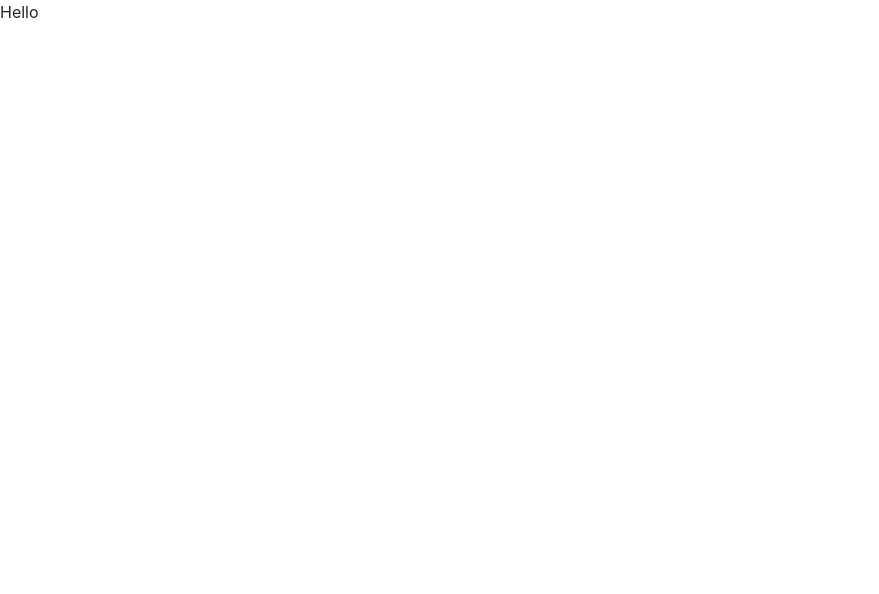
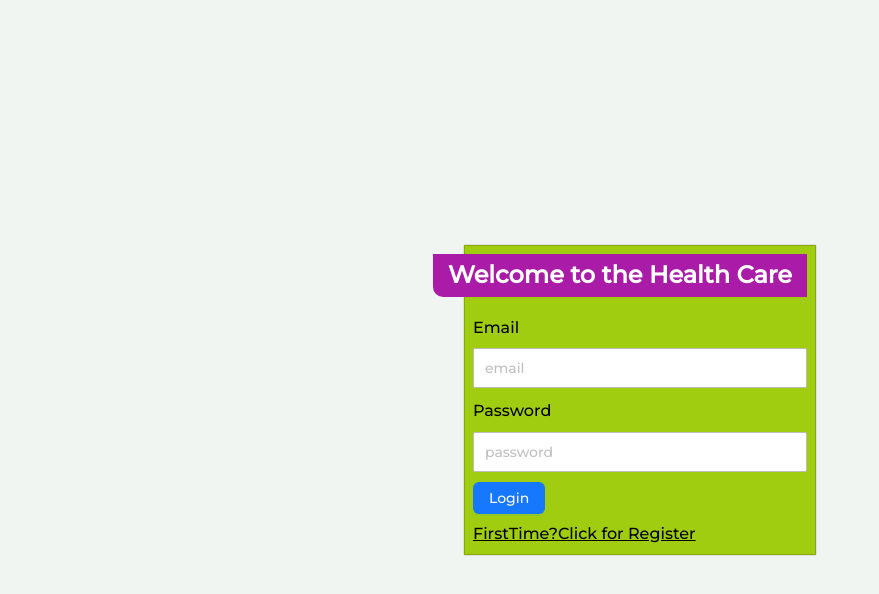
Before and after one commit to Diwakar827/doctors, a React (Create React App) app in the folder client/: page /login in a window 1280 px wide. Shown: the top 594 px of the page, without its empty margins (0-879 px from the left). Built offline with nearby package versions, Linux system fonts and the light colour scheme.

Commit message:
created login and signp form

```diff
--- a/client/src/App.js
+++ b/client/src/App.js
@@ -1,8 +1,17 @@
+
+import React from "react";
+import Login from "./pages/Login";
+import { Route,Routes } from "react-router-dom";
+import Register from "./pages/Register";
+function App() {
+  return (
+
+    <Routes>
+     <Route path="/login" element={<Login />}></Route>
+     <Route path="/register" element={<Register></Register>}></Route>
+    </Routes>
 
 
-function App() {
-  return (
-    <>Hello </>
   );
 }
 
--- a/client/src/index.css
+++ b/client/src/index.css
@@ -1,13 +1,101 @@
-body {
-  margin: 0;
-  font-family: -apple-system, BlinkMacSystemFont, 'Segoe UI', 'Roboto', 'Oxygen',
-    'Ubuntu', 'Cantarell', 'Fira Sans', 'Droid Sans', 'Helvetica Neue',
-    sans-serif;
-  -webkit-font-smoothing: antialiased;
-  -moz-osx-font-smoothing: grayscale;
+@import url('https://fonts.googleapis.com/css2?family=Montserrat:wght@500&display=swap');
+
+*{
+  font-family: 'Montserrat', sans-serif !important;
 }
 
-code {
-  font-family: source-code-pro, Menlo, Monaco, Consolas, 'Courier New',
-    monospace;
+/* antd override */
+input{
+  border-radius: 2px !important;
+  border: 1px solid rgba(128, 128, 128, 0.521) !important;
+  height: 40px !important;
 }
+input:focus , .ant-picker{
+  outline: none !important;
+  box-shadow: none !important;
+  border: 1px solid gray !important;
+}
+label{
+  font-size: 16px !important;
+  color: black !important;
+}
+.ant-form-item{
+  margin: 10px 0 !important;;
+}
+.ant-picker-input input{
+  border: none !important;
+}
+.ant-picker{
+  border-radius: 2px !important;
+  border: 1px solid rgba(128, 128, 128, 0.521) !important;
+  height: 40px !important;
+}
+/* Common styling */
+
+.spinner-parent{
+  display: flex;
+  justify-content: center;
+  align-items: center;
+  background-color: rgba(0, 0, 0, 0.704);
+  position: fixed;
+  top: 0;
+  left: 0;
+  width: 100%;
+  height: 100%;
+  z-index: 9999;
+}
+.spinner-border{
+  width: 5rem;
+  height: 5rem;
+  color: white !important;
+}
+
+.page-title{
+  font-size: 25px;
+  color: rgba(0, 0, 0, 0.833);
+  font-weight: bold;
+}
+.card-title{
+  font-size: 22px;
+  font-weight: bold;
+  color: rgba(0, 0, 0, 0.627);
+
+}
+.normal-text{
+  font-size: 1rem;
+}
+.card{
+  box-shadow: 0 0 2px rgb(189, 188, 188);
+  border-radius: 0 !important;
+}
+.primary-button{
+  background-color: #005555 !important;
+  border-color: #005555 !important;
+  height: 40px !important;
+  width: 100% !important;
+  color: white !important;
+  font-size: 16px !important;
+  width: max-content !important;
+}
+.full-width-button{
+  width: 100% !important;
+}
+p{
+  color: rgba(0, 0, 0, 0.673) !important;
+  padding: 0 !important;
+  margin: 0 !important;
+}
+
+.anchor{
+  color: black !important;
+  text-decoration: underline;
+  cursor: pointer;
+  font-size: 16px !important;
+}
+.anchor:hover{
+  text-decoration: underline !important;
+}
+
+.cursor-pointer{
+  cursor: pointer;
+}
--- a/client/src/index.js
+++ b/client/src/index.js
@@ -3,12 +3,13 @@ import ReactDOM from 'react-dom/client';
 import './index.css';
 import App from './App';
 import reportWebVitals from './reportWebVitals';
+import { BrowserRouter } from 'react-router-dom';
 
 const root = ReactDOM.createRoot(document.getElementById('root'));
 root.render(
-  <React.StrictMode>
+  <BrowserRouter>
     <App />
-  </React.StrictMode>
+    </BrowserRouter>
 );
 
 reportWebVitals();
--- /dev/null
+++ b/client/src/pages/Login.js
@@ -0,0 +1,29 @@
+import React from 'react';
+import { Button, Form, Input } from "antd";
+import { Link} from "react-router-dom";
+import '../styles/Logandregister.css';
+
+const Login = () => {
+    return (
+
+        <div className="authentication">
+        <div className="authenticationForm card p-2" >
+          <h1 className="card-title">Welcome to the Health Care</h1>
+
+          <Form layout="vertical" >
+
+             <Form.Item label="Email" name="email">
+              <Input placeholder="email" />
+            </Form.Item>
+            <Form.Item label="Password" name="password">
+              <Input placeholder="password" />
+            </Form.Item>
+            <Button type="primary" htmlType="submit">Login</Button>
+          </Form>
+          <Link to='/register' className="anchor mt-2" >FirstTime?Click for Register</Link>
+        </div>
+      </div>
+    );
+};
+
+export default Login;
--- /dev/null
+++ b/client/src/pages/Register.js
@@ -0,0 +1,30 @@
+import React from 'react';
+
+import { Button, Form, Input } from "antd";
+import { Link} from "react-router-dom";
+import '../styles/Logandregister.css';
+
+const Register = () => {
+    return (
+
+        <div className="authentication">
+        <div className="authenticationForm card p-2" >
+          <h1 className="card-title">Welcome to the Health Care</h1>
+
+          <Form layout="vertical" >
+
+             <Form.Item label="Email" name="email">
+              <Input placeholder="email" />
+            </Form.Item>
+            <Form.Item label="Password" name="password">
+              <Input placeholder="password" />
+            </Form.Item>
+            <Button type="primary" htmlType="submit">Register</Button>
+          </Form>
+          <Link to='/login' className="anchor mt-2" >Click for Login</Link>
+        </div>
+      </div>
+    );
+};
+
+export default Register;
--- /dev/null
+++ b/client/src/styles/Logandregister.css
@@ -0,0 +1,26 @@
+
+/* authentication pages */
+
+.authentication{
+    height: 100vh;
+    display: flex;
+    align-items: center;
+    justify-content: center;
+    background-color: #f1f5f1;
+ }
+ .authentication-form{
+   width: 400px;
+ }
+ .card{
+    background-color: rgb(161, 205, 17);
+ }
+ .authentication .card-title{
+   font-size: 1.5rem;
+   font-weight: bold;
+   background-color: rgb(170, 27, 168);
+   color: white !important;
+   max-width: max-content !important;
+   padding: 7px 15px;
+   margin-left: -40px;
+   border-bottom-left-radius: 10px;
+ }
```
Also changed, not shown: client/public/manifest.json (deleted).
